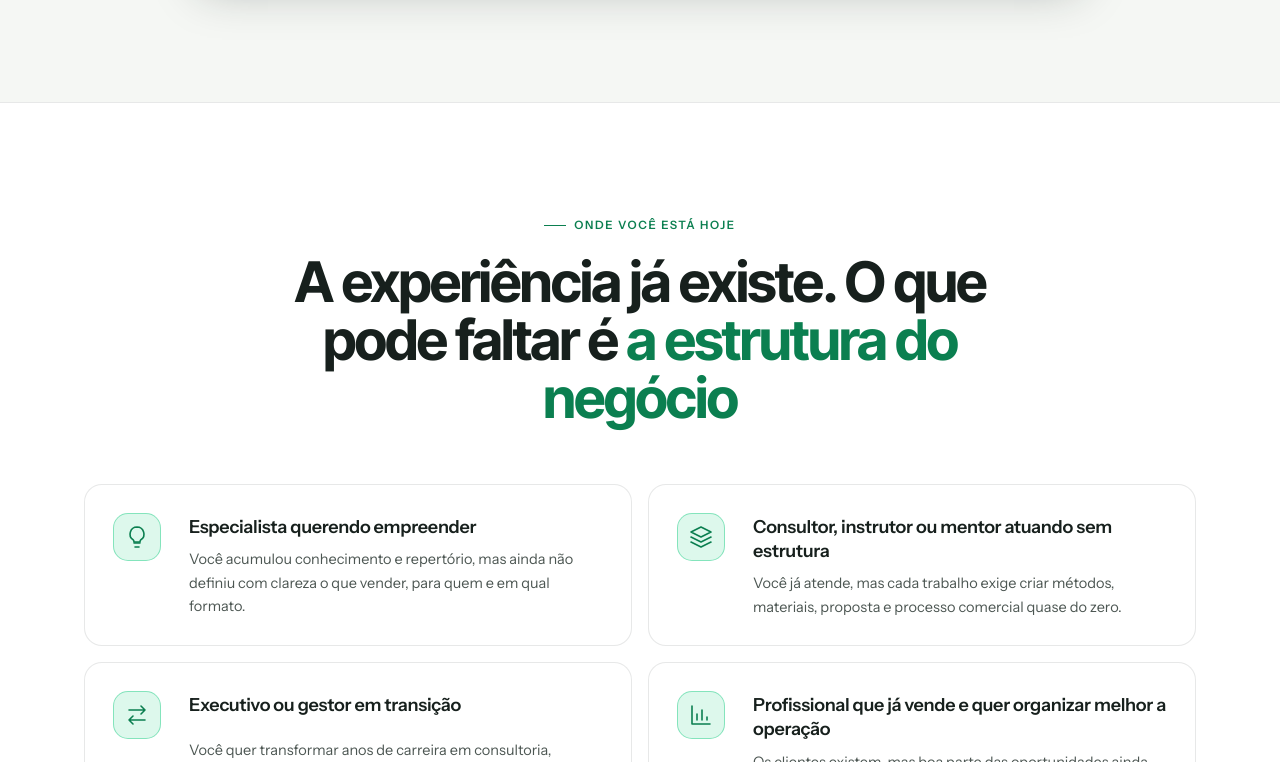
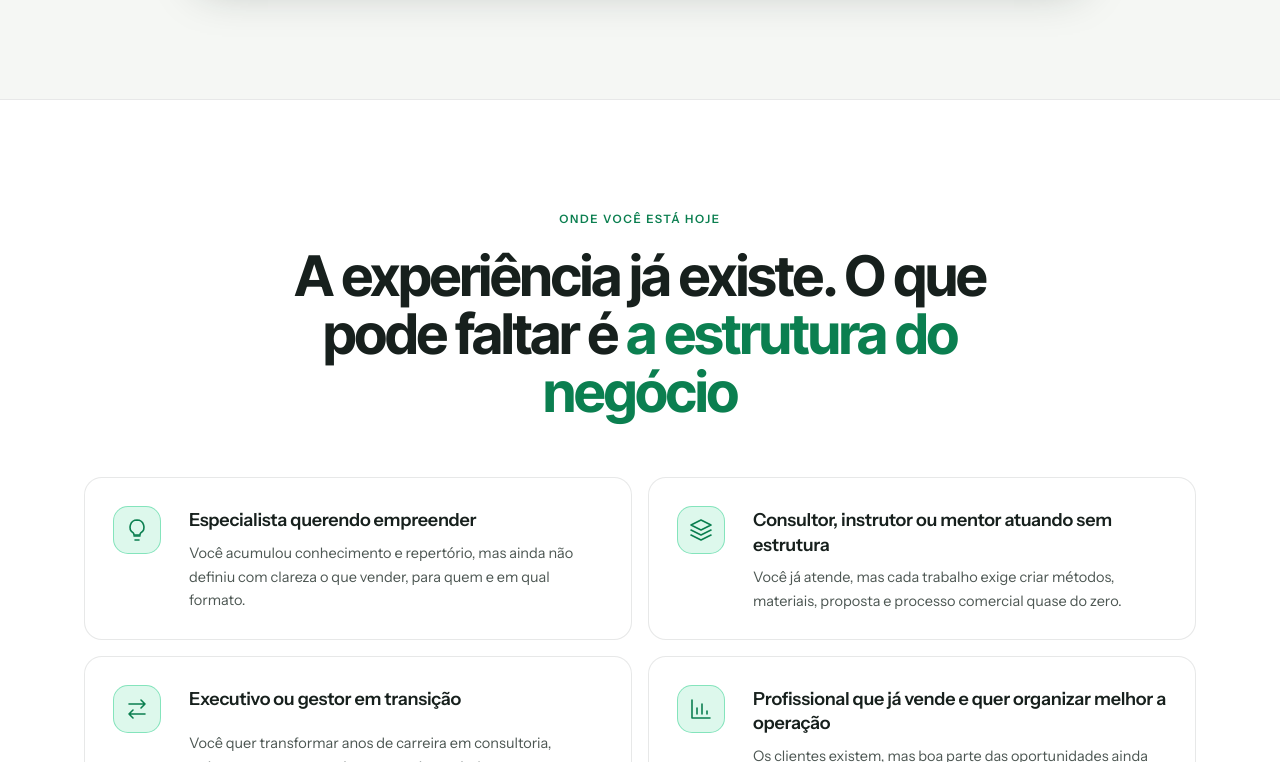
Before and after one commit to atende3ads-ux/lp-joeweider, a plain HTML site: page acelerador-consultores/index.html in a window 1280 px wide. Shown: the part 2038-2800 px from the top of the page. Drawn offline with nearby package versions, Linux system fonts and the light colour scheme.

Commit message:
LP /acelerador-consultores: remove o travessão dos rótulos
Co-Authored-By: Claude Opus 5.5 <noreply@anthropic.com>

```diff
--- a/acelerador-consultores/index.html
+++ b/acelerador-consultores/index.html
@@ -1645,6 +1645,8 @@
     @media (max-width: 960px) {
       .hero-clip::before { background: linear-gradient(180deg, rgba(7,26,20,.97) 0%, rgba(7,26,20,.86) 36%, rgba(7,26,20,.2) 50%, rgba(7,26,20,0) 60%, rgba(7,26,20,.12) 74%, rgba(7,26,20,.8) 100%), linear-gradient(0deg, rgba(13,42,34,.14), rgba(13,42,34,.14)); }
     }
+    /* Rótulos sem o travessão */
+    .chip::before { display: none; }
   </style>
 </head>
 <body>
```
Also changed, not shown: acelerador-consultores/obrigado/index.html (+2 -0 lines).
